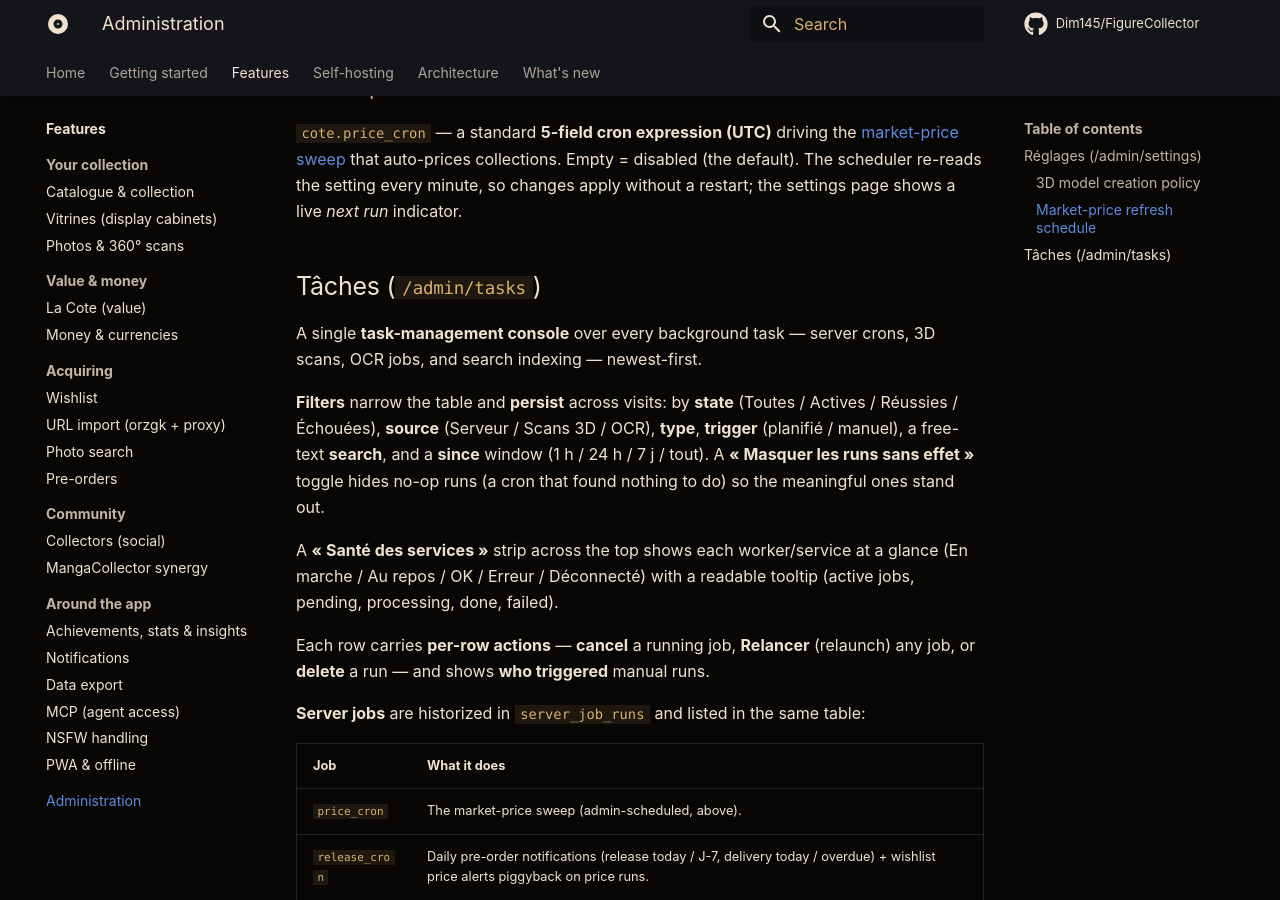
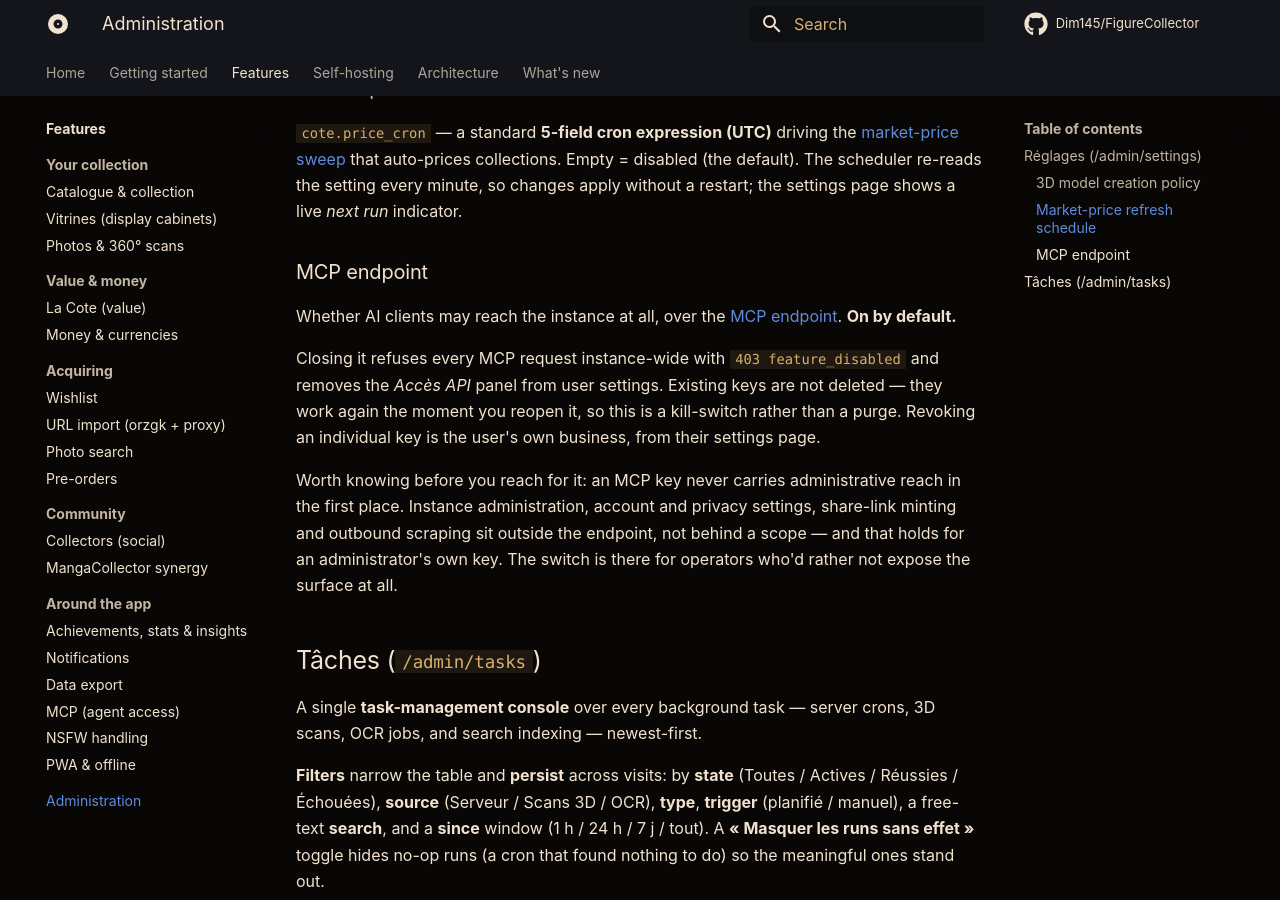
Before and after one commit to Dim145/FigureCollector, an MkDocs documentation site: the page built from docs/content/features/admin.md, in a window 1280 px wide and 900 px high, scrolled down 1309 px. Built offline with MkDocs 1.6.1 and Material for MkDocs 9.7.7, drawn with Linux system fonts in a browser that asks for light colours; comment, search, counter and statistics services are not loaded.

Commit message:
document the MCP endpoint across the reference pages
The feature page landed with the endpoint, but the pages a reader arrives at
from a different direction still described an app without it.

- `getting-started/env-vars.md`: the three `MCP_*` knobs, with the one that
  actually bites called out — a second hostname absent from
  `MCP_ALLOWED_HOSTS` fails as `403 Forbidden: Host header is not allowed`,
  which reads like a bug rather than a setting. Cross-referenced from the
  rate-limiting section, since the MCP limiter is keyed per key rather than
  per IP but shares `RATE_LIMIT_ENABLED`.
- `features/admin.md`: the kill-switch, and what it does and doesn't do —
  closing it stops every key instance-wide without deleting any, and an
  operator reaching for it should know an MCP key never carried
  administrative reach to begin with.
- `architecture/data-model.md`: `api_keys` and `mcp_audit_log`, plus
  `mcp.enabled` in the `app_settings` key list.
- `architecture/security.md`: the second authentication path. That page
  described session cookies as the only way in, which stopped being true.
- `index.md`: a card, so the feature is visible from the front door.

Co-Authored-By: Claude Opus 5 <noreply@anthropic.com>

```diff
--- a/docs/content/features/admin.md
+++ b/docs/content/features/admin.md
@@ -43,6 +43,23 @@ collections. Empty = disabled (the default). The scheduler re-reads the
 setting every minute, so changes apply without a restart; the settings page
 shows a live *next run* indicator.
 
+### MCP endpoint
+
+Whether AI clients may reach the instance at all, over the
+[MCP endpoint](mcp.md). **On by default.**
+
+Closing it refuses every MCP request instance-wide with `403 feature_disabled`
+and removes the *Accès API* panel from user settings. Existing keys are not
+deleted — they work again the moment you reopen it, so this is a kill-switch
+rather than a purge. Revoking an individual key is the user's own business,
+from their settings page.
+
+Worth knowing before you reach for it: an MCP key never carries administrative
+reach in the first place. Instance administration, account and privacy
+settings, share-link minting and outbound scraping sit outside the endpoint,
+not behind a scope — and that holds for an administrator's own key. The switch
+is there for operators who'd rather not expose the surface at all.
+
 ## Tâches (`/admin/tasks`) { #tasks }
 
 A single **task-management console** over every background task — server crons,
```
Also changed, not shown: docs/content/architecture/data-model.md (+3 -1 lines), docs/content/architecture/security.md (+2 -0 lines), docs/content/getting-started/env-vars.md (+19 -0 lines), docs/content/index.md (+5 -0 lines).
